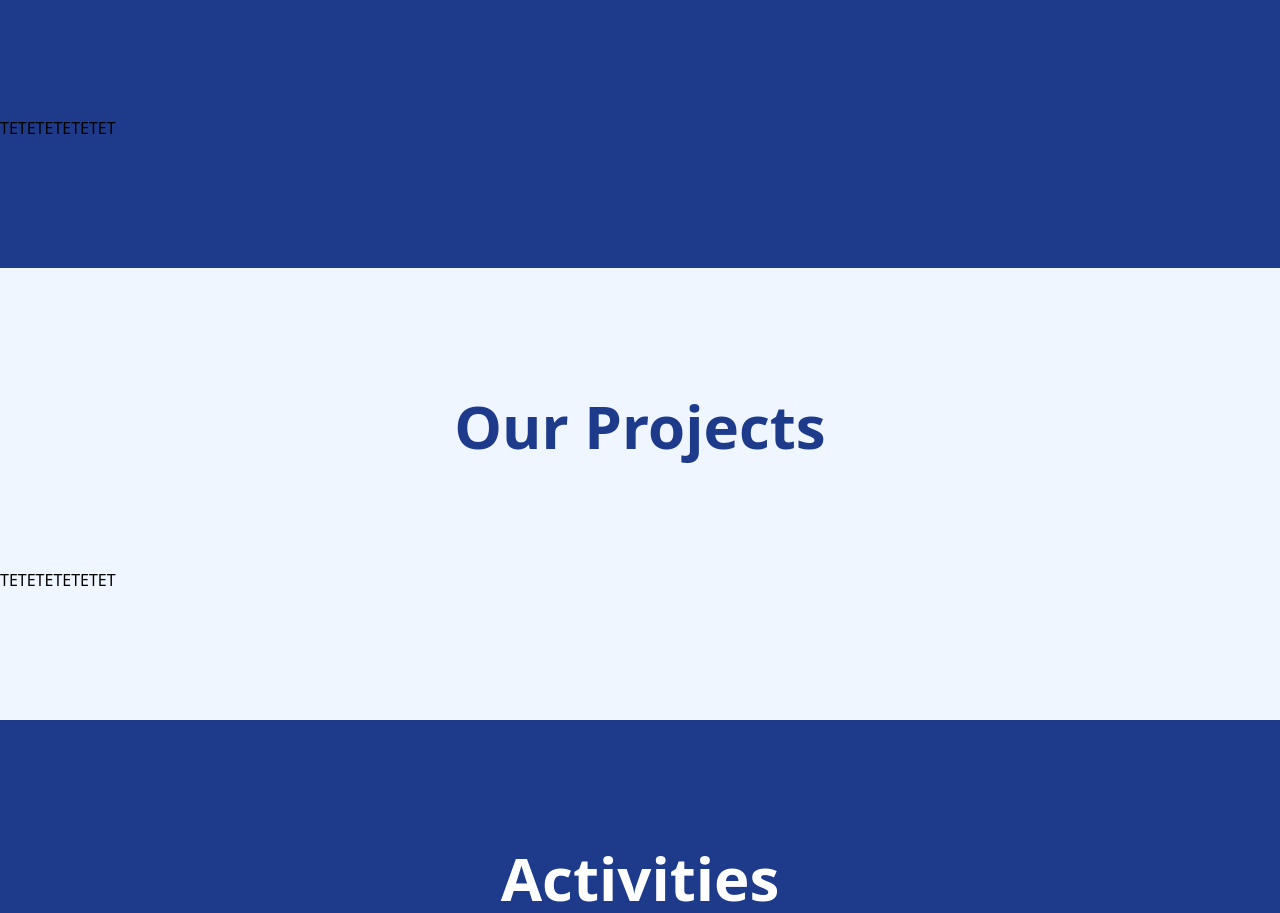
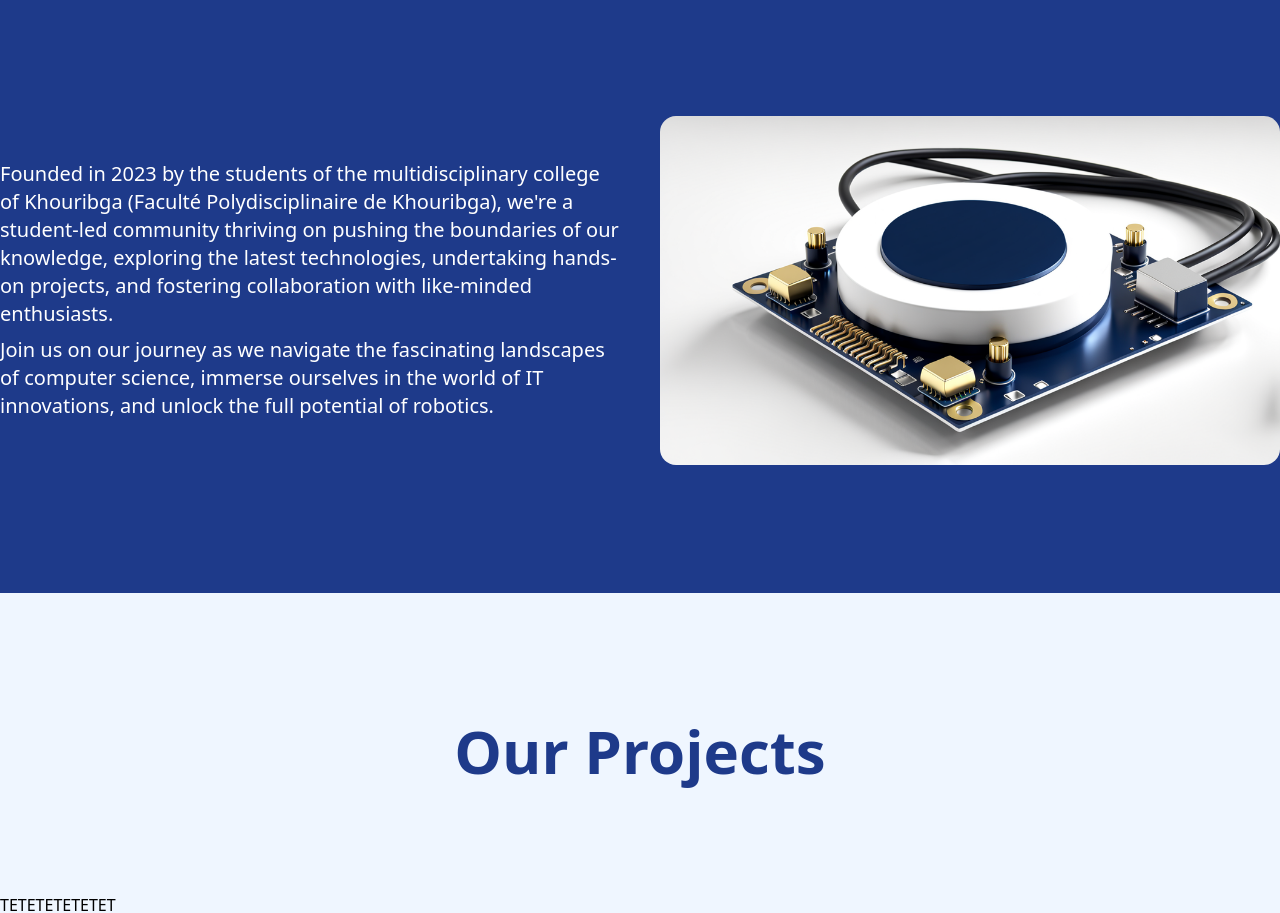
Before and after one commit to alkhawarizmiclub/alkhawarizmiclub.github.io, a React (Create React App) app: page / in a window 1280 px wide. Shown: the part 984-1897 px from the top of the page. Built offline with nearby package versions, Linux system fonts and the light colour scheme.

Commit message:
Filled the Who Are We section

```diff
--- a/src/pages/Home.jsx
+++ b/src/pages/Home.jsx
@@ -21,7 +21,15 @@ const Home = () => {
 
                     <SectionTitle title={'Who we are?'} text_color={'text-white'}/>
 
-                    <div>TETETETETETET</div>
+                    <div className="grid grid-cols-2 gap-10">
+                        <div className="w-full flex flex-col justify-center gap-2 text-xl text-white">
+                            <p>Founded in 2023 by the students of the multidisciplinary college of Khouribga (Faculté Polydisciplinaire de Khouribga), we're a student-led community thriving on pushing the boundaries of our knowledge, exploring the latest technologies, undertaking hands-on projects, and fostering collaboration with like-minded enthusiasts.</p>
+                            <p>Join us on our journey as we navigate the fascinating landscapes of computer science, immerse ourselves in the world of IT innovations, and unlock the full potential of robotics.</p>
+                        </div>
+                        <div className="w-full overflow-hidden rounded-2xl">
+                            <img src="/assets/images/header-bg.png" />
+                        </div>
+                    </div>
 
                 </Section>
 
```
